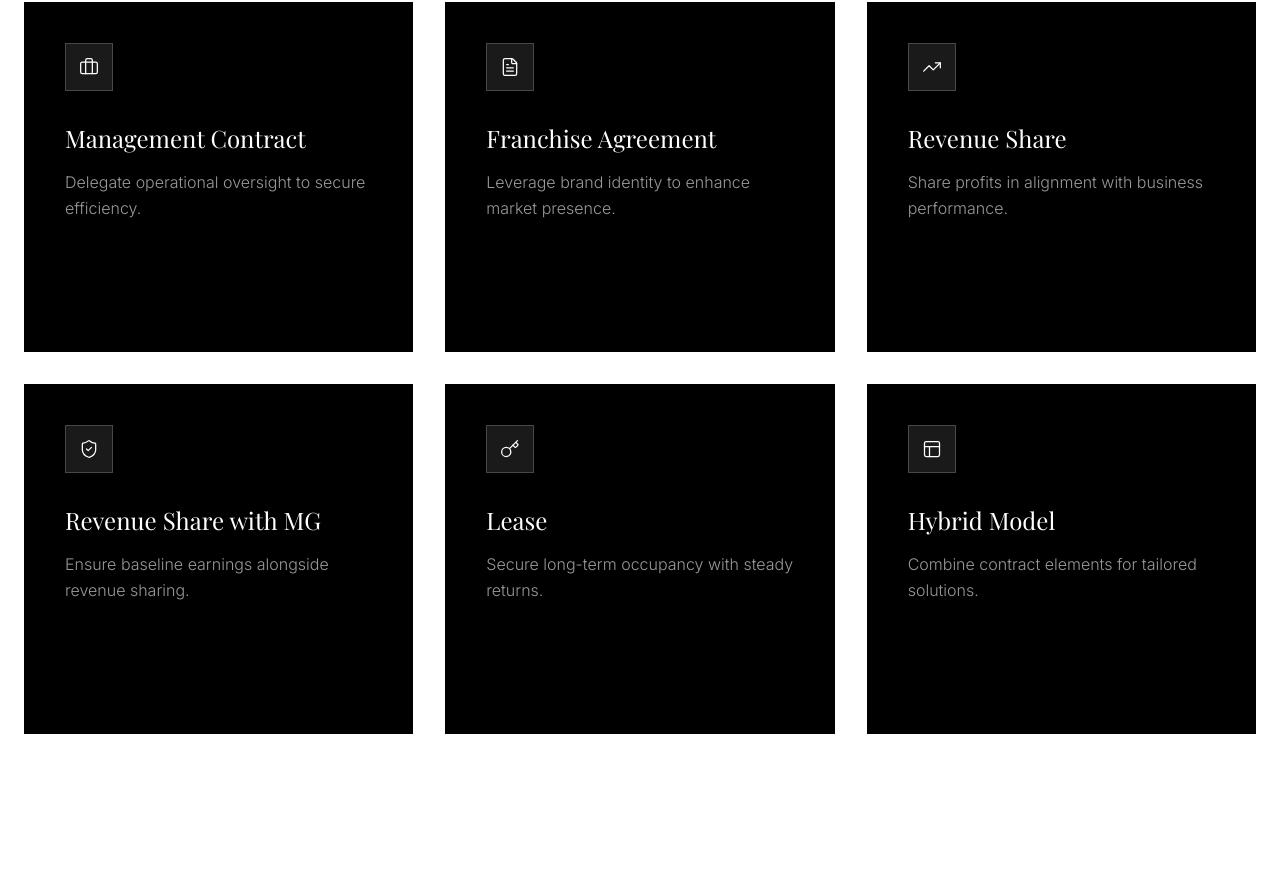
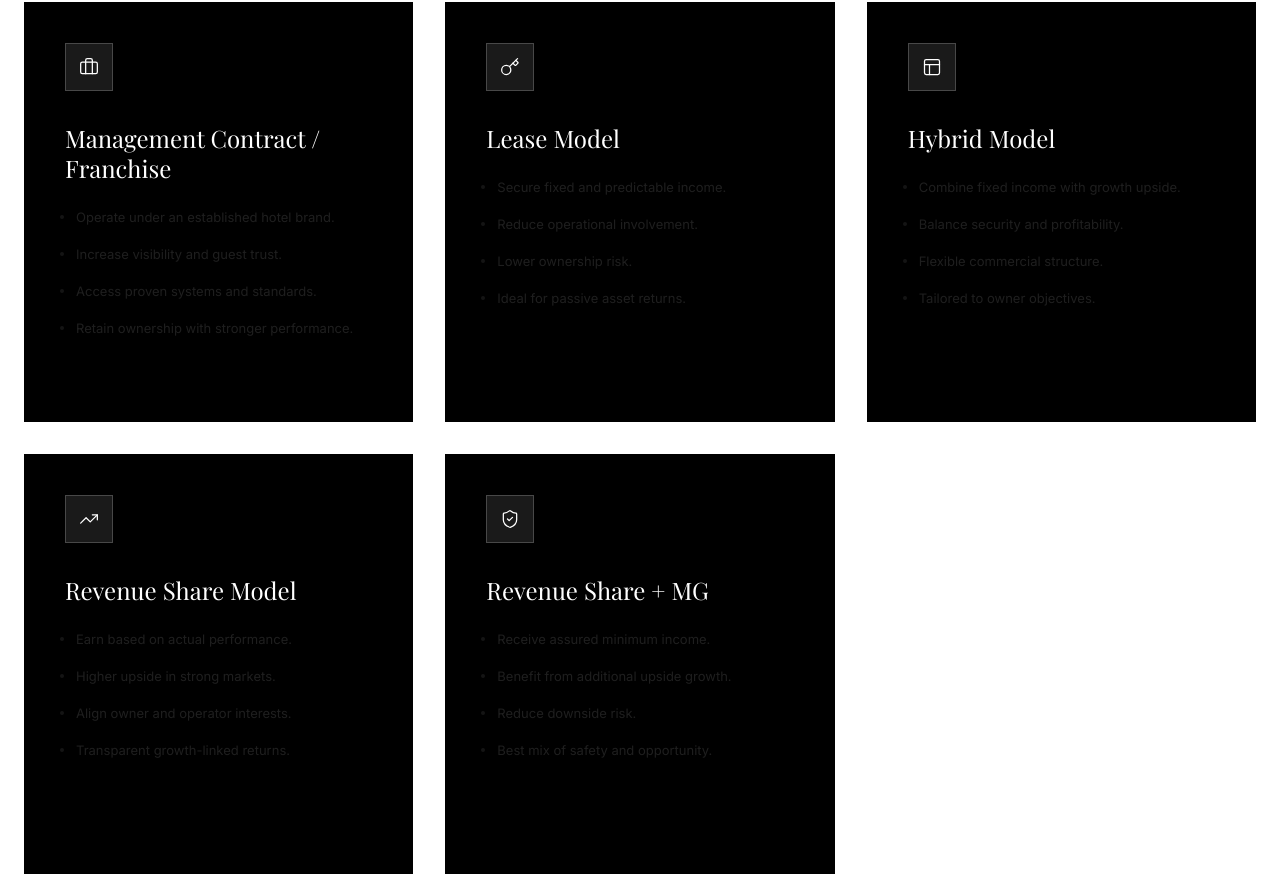
Before and after one commit to cricketmagician/vnexora, a Next.js app: page /services/brand-partnership-solutions in a window 1280 px wide. Shown: the part 2985-3861 px from the top of the page. Built offline with nearby package versions, Linux system fonts and the light colour scheme; a web font is replaced by a local one.

Commit message:
content: update PartnershipStructures with new pointwise models and hover animations

```diff
--- a/src/components/sections/PartnershipStructures.tsx
+++ b/src/components/sections/PartnershipStructures.tsx
@@ -14,34 +14,54 @@ import { cn } from "@/lib/utils";
 
 const structures = [
   {
-    title: "Management Contract",
-    description: "Delegate operational oversight to secure efficiency.",
+    title: "Management Contract / Franchise",
+    points: [
+      "Operate under an established hotel brand.",
+      "Increase visibility and guest trust.",
+      "Access proven systems and standards.",
+      "Retain ownership with stronger performance."
+    ],
     icon: Briefcase
   },
   {
-    title: "Franchise Agreement",
-    description: "Leverage brand identity to enhance market presence.",
-    icon: FileText
-  },
-  {
-    title: "Revenue Share",
-    description: "Share profits in alignment with business performance.",
-    icon: TrendingUp
-  },
-  {
-    title: "Revenue Share with MG",
-    description: "Ensure baseline earnings alongside revenue sharing.",
-    icon: ShieldCheck
-  },
-  {
-    title: "Lease",
-    description: "Secure long-term occupancy with steady returns.",
+    title: "Lease Model",
+    points: [
+      "Secure fixed and predictable income.",
+      "Reduce operational involvement.",
+      "Lower ownership risk.",
+      "Ideal for passive asset returns."
+    ],
     icon: Key
   },
   {
     title: "Hybrid Model",
-    description: "Combine contract elements for tailored solutions.",
+    points: [
+      "Combine fixed income with growth upside.",
+      "Balance security and profitability.",
+      "Flexible commercial structure.",
+      "Tailored to owner objectives."
+    ],
     icon: Layout
+  },
+  {
+    title: "Revenue Share Model",
+    points: [
+      "Earn based on actual performance.",
+      "Higher upside in strong markets.",
+      "Align owner and operator interests.",
+      "Transparent growth-linked returns."
+    ],
+    icon: TrendingUp
+  },
+  {
+    title: "Revenue Share + MG",
+    points: [
+      "Receive assured minimum income.",
+      "Benefit from additional upside growth.",
+      "Reduce downside risk.",
+      "Best mix of safety and opportunity."
+    ],
+    icon: ShieldCheck
   }
 ];
 
@@ -62,14 +82,14 @@ const StructureCard = ({ structure }: { structure: typeof structures[0] }) => {
       onMouseMove={handleMouseMove}
       onMouseEnter={() => setIsHovered(true)}
       onMouseLeave={() => setIsHovered(false)}
-      className="relative p-10 h-[350px] border border-black/5 bg-black cursor-pointer overflow-hidden group transition-all duration-700 hover:shadow-[0_30px_60px_rgba(0,0,0,0.1)]"
+      className="relative p-10 h-[420px] border border-black/5 bg-black cursor-pointer overflow-hidden group transition-all duration-700 hover:shadow-[0_30px_60px_rgba(0,0,0,0.1)]"
     >
       {/* Circle Hover Effect */}
       <AnimatePresence>
         {isHovered && (
           <motion.div
             initial={{ scale: 0, opacity: 0 }}
-            animate={{ scale: 6, opacity: 1 }}
+            animate={{ scale: 8, opacity: 1 }}
             exit={{ scale: 0, opacity: 0 }}
             transition={{ duration: 0.8, ease: [0.22, 1, 0.36, 1] }}
             style={{
@@ -98,18 +118,37 @@ const StructureCard = ({ structure }: { structure: typeof structures[0] }) => {
         </div>
 
         <h3 className={cn(
-          "text-2xl font-serif mb-4 transition-colors duration-500 leading-tight",
+          "text-2xl font-serif mb-6 transition-colors duration-500 leading-tight",
           isHovered ? "text-white" : "text-white"
         )}>
           {structure.title}
         </h3>
 
-        <p className={cn(
-          "text-base leading-relaxed transition-colors duration-500 font-light",
-          isHovered ? "text-white/90" : "text-white/60"
-        )}>
-          {structure.description}
-        </p>
+        <div className="flex-grow">
+          <ul className="space-y-4">
+            {structure.points.map((point, idx) => (
+              <motion.li
+                key={idx}
+                initial={{ opacity: 0, x: -10 }}
+                animate={{
+                  opacity: isHovered ? 1 : 0.4,
+                  x: isHovered ? 0 : -5,
+                  transition: { delay: isHovered ? idx * 0.1 : 0 }
+                }}
+                className={cn(
+                  "text-[13px] leading-relaxed transition-colors duration-500 flex items-start gap-3",
+                  isHovered ? "text-white/90" : "text-white/30"
+                )}
+              >
+                <div className={cn(
+                  "w-1 h-1 rounded-full mt-2 shrink-0 transition-colors duration-500",
+                  isHovered ? "bg-white" : "bg-white/20"
+                )} />
+                {point}
+              </motion.li>
+            ))}
+          </ul>
+        </div>
       </div>
     </motion.div>
   );
```
